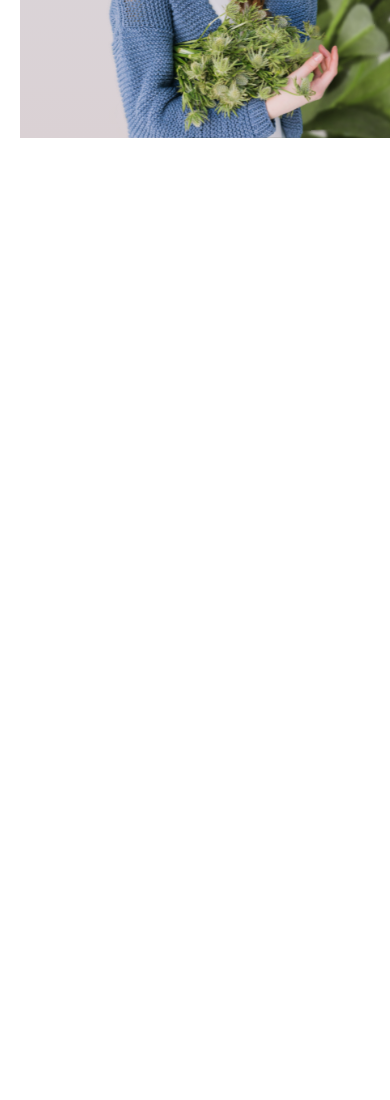
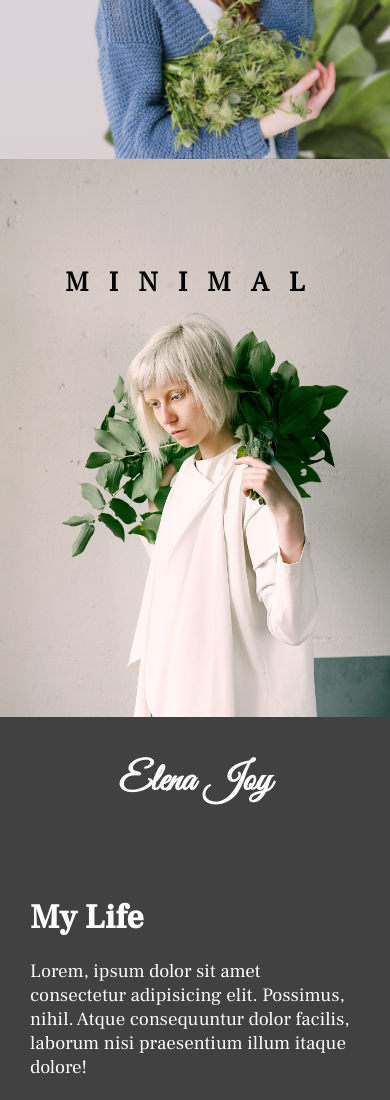
Before and after one commit to janine-velveteen/Elena-Joy-Photography, a plain HTML site: page index.html in a window 390 px wide. Shown: the part 900-2000 px from the top of the page. Before the commit the page ends 1038 px from the top, so only its background shows below. Drawn offline with Linux system fonts and the light colour scheme.

Commit message:
Styled about section and updated media queries

```diff
--- a/index.html
+++ b/index.html
@@ -56,6 +56,39 @@
           <img src="/img/plant2.png" alt="" class="plant2 plant" />
         </div>
       </section>
+      <section class="about">
+        <div class="about-image">
+          <h5>MINIMAL</h5>
+          <img src="/img/about-image.png" alt="portrait-picture" />
+        </div>
+        <div class="about-text flex">
+          <h2>Elena Joy</h2>
+          <div class="about-life">
+            <h3>My Life</h3>
+            <p>
+              Lorem, ipsum dolor sit amet consectetur adipisicing elit.
+              Possimus, nihil. Atque consequuntur dolor facilis, laborum nisi
+              praesentium illum itaque dolore!
+            </p>
+          </div>
+          <div class="about-work">
+            <h3>My Work</h3>
+            <p>
+              Lorem, ipsum dolor sit amet consectetur adipisicing elit.
+              Possimus, nihil. Atque consequuntur dolor facilis, laborum nisi
+              praesentium illum itaque dolore!
+            </p>
+          </div>
+          <div class="about-contact">
+            <h3>Get in touch</h3>
+            <p>
+              Lorem, ipsum dolor sit amet consectetur adipisicing elit.
+              Possimus, nihil. Atque consequuntur dolor facilis, laborum nisi
+              praesentium illum itaque dolore!
+            </p>
+          </div>
+        </div>
+      </section>
     </main>
   </body>
 </html>
--- a/style.css
+++ b/style.css
@@ -113,7 +113,7 @@ nav {
 
 .hero {
   min-height: 90vh;
-  width: 95%;
+
   margin: 0 0 0 auto;
   display: flex;
   flex-wrap: wrap;
@@ -127,6 +127,7 @@ nav {
 
 .hero-introduction p {
   padding: 5rem 10rem;
+  color: var(--grey-text-color);
 }
 
 .hero-introduction h2 {
@@ -203,9 +204,60 @@ nav {
   display: none;
 }
 
+/* ABOUT SECTION */
+
+.about {
+  min-height: 100vh;
+  display: flex;
+  flex-wrap: wrap;
+}
+
+.about-text {
+  background: var(--background-color);
+  color: white;
+  flex: 2 1 40rem;
+  justify-content: space-around;
+}
+
+.about-text div {
+  padding: 3rem 8rem;
+}
+
+.about-text h3 {
+  padding: 2rem 0rem;
+  font-family: "Ruhl Medium";
+}
+.about-text h2 {
+  font-family: "Vibes";
+  padding: 4rem;
+}
+.about-image {
+  flex: 1 1 40rem;
+  position: relative;
+}
+
+.about-image h5 {
+  letter-spacing: 2rem;
+  position: absolute;
+  top: 20%;
+  left: 50%;
+  transform: translate(-50%, -20%);
+}
+
+.about-image img {
+  width: 100%;
+  height: 100%;
+  object-fit: cover;
+}
+
 /*Media Queries */
 
 @media screen and (max-width: 850px) {
+  .hero {
+    width: 100%;
+  }
+
+  /* BURGER NAV BAR */
   .burger {
     position: relative;
     display: block;
@@ -263,4 +315,8 @@ nav {
   .menu-check:checked ~ .burger span:nth-child(3) {
     transform: rotateZ(-45deg) translateY(-300%);
   }
+  /*About Section*/
+  .about-text div {
+    padding: 3rem 3rem;
+  }
 }
```
